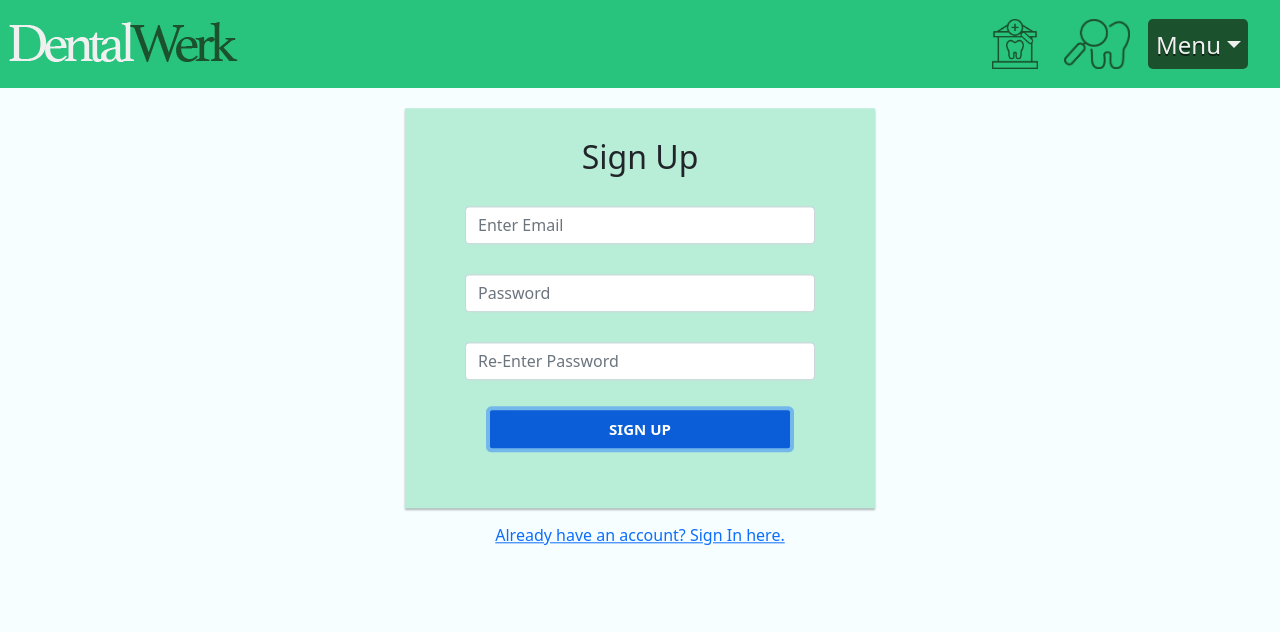
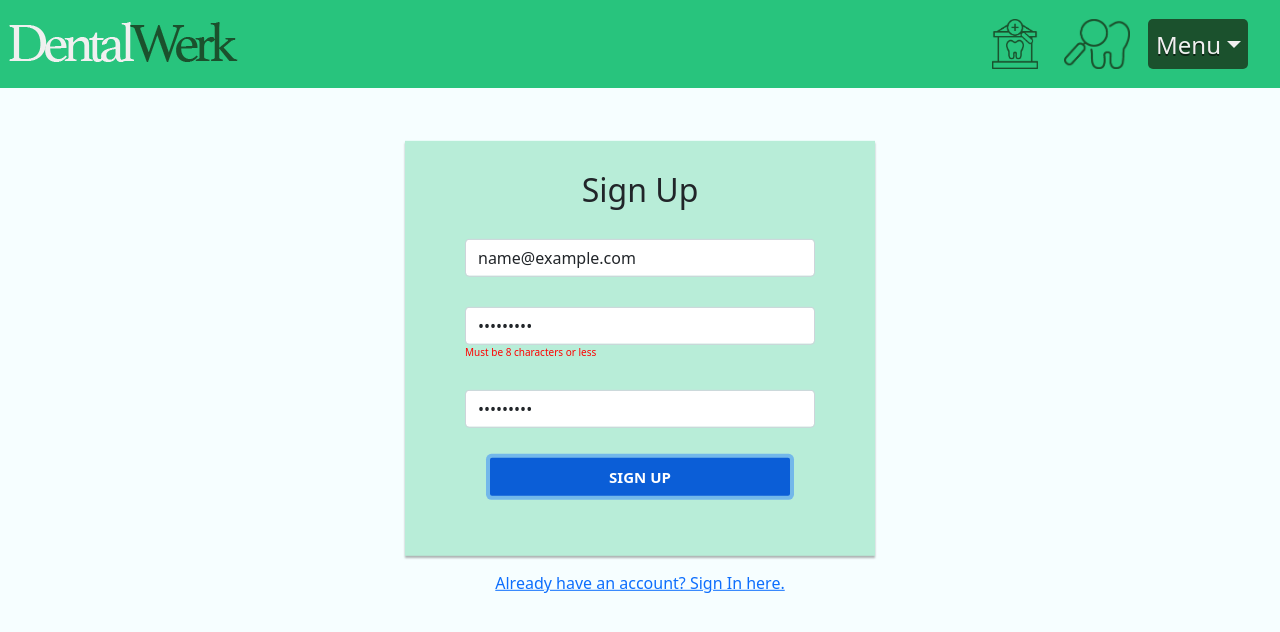
Before and after one commit to theMVPshop/nt03, a React (Create React App) app in the folder client/: page /sign-up in a window 1280 px wide. Both pictures are taken after typing "name@example.com", "Sample123", "Sample123" into the empty fields and a click on the button "SIGN UP". Shown: the top 632 px of the page. Built offline with nearby package versions, Linux system fonts and the light colour scheme; no server answers.

Commit message:
updated sign up error styles

```diff
--- a/client/src/components/SignUp.js
+++ b/client/src/components/SignUp.js
@@ -9,8 +9,8 @@ const validate = (values) => {
   }
   if (!values.password) {
     errors.password = 'Required';
-  } else if (values.password.length < 8) {
-    errors.password = 'Must be 20 characters or less';
+  } else if (values.password.length > 8) {
+    errors.password = 'Must be 8 characters or less';
   }
   if (!values.passwordTwo) {
     errors.passwordTwo = 'Required';
@@ -60,7 +60,7 @@ const SignUp = () => {
               onChange={formik.handleChange}
             />
             {formik.touched.userName && formik.errors.userName ? (
-              <div>{formik.errors.userName}</div>
+              <div className='validation-error'>{formik.errors.userName}</div>
             ) : null}
           </div>
           <div className='form-group'>
@@ -75,7 +75,7 @@ const SignUp = () => {
               onChange={formik.handleChange}
             />
             {formik.touched.password && formik.errors.password ? (
-              <div>{formik.errors.password}</div>
+              <div className='validation-error'>{formik.errors.password}</div>
             ) : null}
           </div>
           <div className='form-group'>
@@ -90,7 +90,7 @@ const SignUp = () => {
               onChange={formik.handleChange}
             />
             {formik.touched.passwordTwo && formik.errors.passwordTwo ? (
-              <div>{formik.errors.passwordTwo}</div>
+              <div className='validation-error'>{formik.errors.passwordTwo}</div>
             ) : null}
           </div>
           <div className='form-group button-box'>
--- a/client/src/css/SignIn.css
+++ b/client/src/css/SignIn.css
@@ -1,6 +1,7 @@
 .sign-in-container {
   position: relative;
   height: 60vh;
+  margin-top: 40px;
 }
 
 .login-form {
@@ -31,17 +32,17 @@
 
 .form-group > input {
   width: 350px;
+}
+
+.form-group {
+  min-height: 38px;
+  border-radius: 2px;
   margin: 30px;
 }
 
-.form-group,
 .btn {
   min-height: 38px;
   border-radius: 2px;
-  margin: 0 0 15px;
-}
-
-.btn {
   font-size: 15px;
   font-weight: bold;
   width: 300px;
@@ -54,6 +55,13 @@
 .btn:hover {
   background-color: var(--primary-green);
 }
+
+
+.validation-error {
+  font-size: 10px;
+  color: red;
+}
+
 /* Forgot Password Container */
 .clearfix {
   text-align: right;
```
